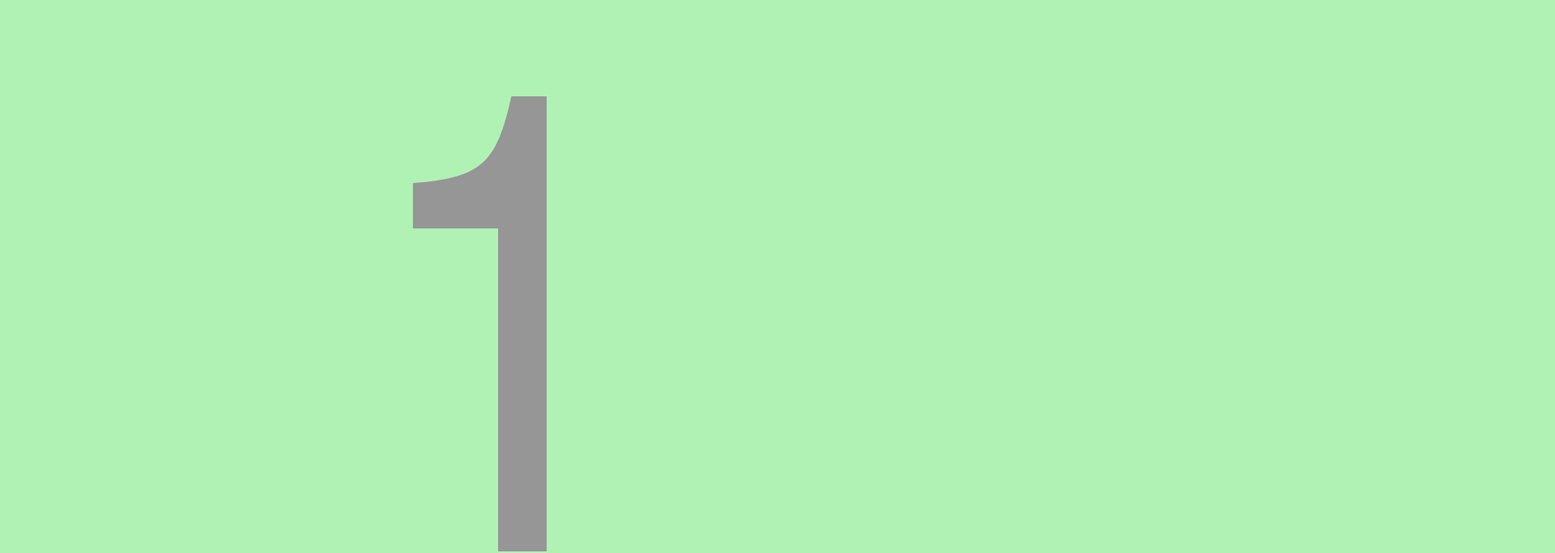
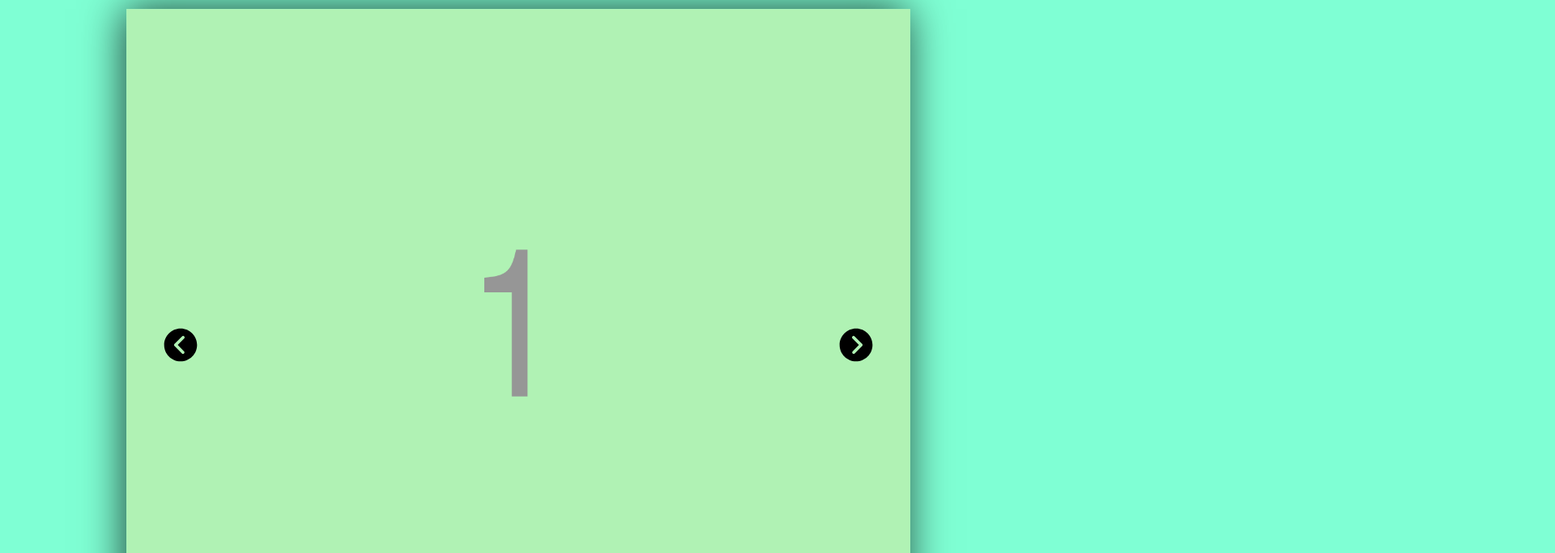
Before and after one commit to Buachie/dcp-challenge, a React (Create React App) app: page / in a window 1280 px wide. Shown: the top 683 px of the page at 81% size, 1920 px wide, since content can reach past the window. Built offline with nearby package versions, Linux system fonts and the light colour scheme.

Commit message:
Add css transitions and box shadow

```diff
--- a/src/components/Carousel.jsx
+++ b/src/components/Carousel.jsx
@@ -1,6 +1,9 @@
 import React, { useState } from "react";
 import imageData from "../imageData";
-import { MdArrowForwardIos, MdArrowBackIos } from "react-icons/md";
+import {
+  IoIosArrowDroprightCircle,
+  IoIosArrowDropleftCircle,
+} from "react-icons/io";
 
 const Carousel = () => {
   const [activeImg, setActiveImg] = useState(0);
@@ -21,12 +24,11 @@ const Carousel = () => {
 
   return (
     <div className="carousel">
-      {/* Checks if the value of the array is greater than 0. If it is slider will not continue */}
       <button className="left" onClick={prevImage}>
-        <MdArrowBackIos size={50} />
+        <IoIosArrowDropleftCircle size={50} />
       </button>
       <button className="right" onClick={nextImage}>
-        <MdArrowForwardIos size={50} />
+        <IoIosArrowDroprightCircle size={50} />
       </button>
 
       {imageData.map((image, index) => {
--- a/src/scss/main.css
+++ b/src/scss/main.css
@@ -31,32 +31,49 @@ body {
 
 .carousel {
   position: relative;
-  display: -webkit-box;
-  display: -ms-flexbox;
-  display: flex;
-  -webkit-box-pack: center;
-      -ms-flex-pack: center;
-          justify-content: center;
-  -webkit-box-align: center;
-      -ms-flex-align: center;
-          align-items: center;
-  height: 600px;
+  width: 70%;
 }
 
 .carousel button {
   position: absolute;
+  z-index: 3;
   top: 50%;
   cursor: pointer;
-  background-color: #fff;
+  background: transparent;
   border: none;
   border-radius: 50%;
 }
 
 .carousel button.left {
-  left: 32px;
+  left: 0px;
 }
 
 .carousel button.right {
-  right: 32px;
+  right: 0px;
+}
+
+.slide {
+  width: 100%;
+  height: 100%;
+  -o-object-fit: fill;
+     object-fit: fill;
+  box-shadow: -3px -1px 46px -1px rgba(0, 0, 0, 0.75);
+  -webkit-box-shadow: -3px -1px 46px -1px rgba(0, 0, 0, 0.75);
+  -moz-box-shadow: -3px -1px 46px -1px rgba(0, 0, 0, 0.75);
+}
+
+.image {
+  opacity: 0;
+  -webkit-transition: 1s ease;
+  transition: 1s ease;
+  width: 100%;
+}
+
+.image.active {
+  opacity: 1;
+  -webkit-transition: 1s;
+  transition: 1s;
+  -webkit-transform: scale(1.08);
+          transform: scale(1.08);
 }
 /*# sourceMappingURL=main.css.map */
--- a/src/scss/main.scss
+++ b/src/scss/main.scss
@@ -23,23 +23,43 @@ body {
 
 .carousel {
   position: relative;
-  display: flex;
-  justify-content: center;
-  align-items: center;
-  height: 600px;
+  // display: flex;
+  // justify-content: center;
+  // align-items: center;
+  width: 70%;
+  //height: 600px;
 
   button {
     position: absolute;
+    z-index: 3;
     top: 50%;
     cursor: pointer;
-    background-color: #fff;
+    background: transparent;
     border: none;
     border-radius: 50%;
     &.left {
-      left: 32px;
+      left: 0px;
     }
     &.right {
-      right: 32px;
+      right: 0px;
     }
   }
 }
+.slide {
+  width: 100%;
+  height: 100%;
+  object-fit: fill;
+  box-shadow: -3px -1px 46px -1px rgba(0, 0, 0, 0.75);
+  -webkit-box-shadow: -3px -1px 46px -1px rgba(0, 0, 0, 0.75);
+  -moz-box-shadow: -3px -1px 46px -1px rgba(0, 0, 0, 0.75);
+}
+.image {
+  opacity: 0;
+  transition: 1s ease;
+  width: 100%;
+  &.active {
+    opacity: 1;
+    transition: 1s;
+    transform: scale(1.08);
+  }
+}
```
Also changed, not shown: 1 other file (tests, documents, lock files or other folders).
